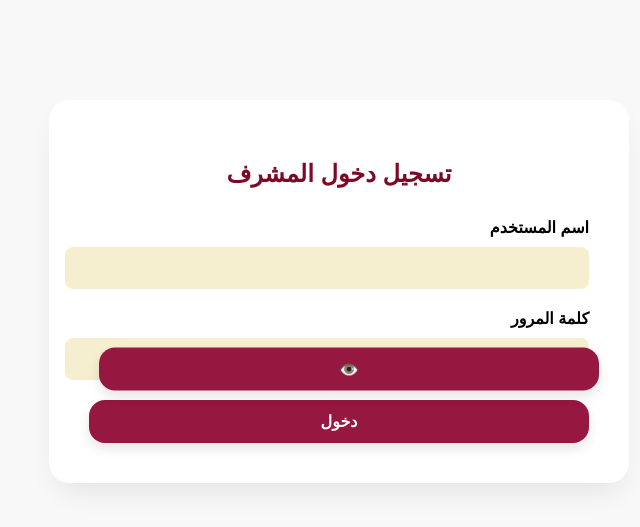
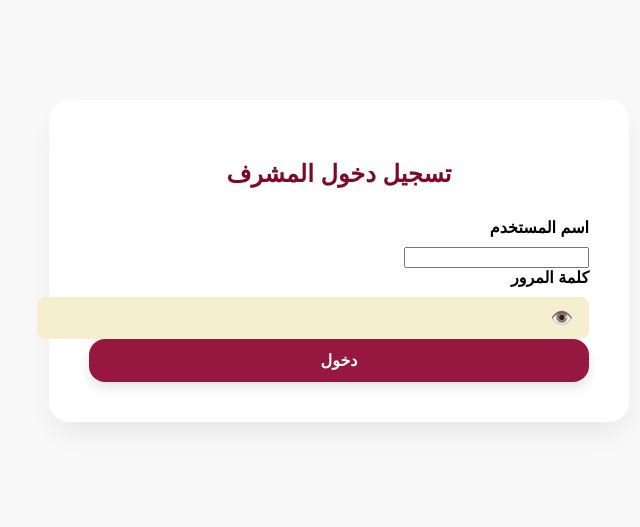
Before and after one commit to daisyda/eid-sacrifice, a Django app: template main_app/templates/admin/admin_login.html in a window 1280 px wide. Shown: the top 527 px of the page, without its empty margins (301-941 px from the left). Run offline with Django 5.2, Linux system fonts and the light colour scheme; the template is opened without the code that fills it, so the values that code supplies are empty.

Commit message:
update style

```diff
--- a/main_app/templates/admin/admin_login.html
+++ b/main_app/templates/admin/admin_login.html
@@ -33,32 +33,32 @@
             font-weight: bold;
         }
 
-        .login-form input {
+        .password-wrapper {
+            position: relative;
+        }
+
+        .password-wrapper input {
             width: 100%;
-            padding: 12px;
-            margin-bottom: 20px;
+            padding: 12px 40px 12px 12px;
             background-color: #f5eecf;
             border: none;
             border-radius: 8px;
             font-size: 16px;
         }
 
-        .password-wrapper {
-            position: relative;
-        }
-
         .toggle-password {
             position: absolute;
             top: 50%;
-            left: 10px;
+            right: 10px;
             transform: translateY(-50%);
             background: none;
             border: none;
             cursor: pointer;
             font-size: 18px;
+            color: #555;
         }
 
-        .login-form button {
+        .login-form button[type="submit"] {
             width: 100%;
             padding: 12px;
             background-color: #96173f;
@@ -71,7 +71,7 @@
             box-shadow: 0 6px 12px rgba(0,0,0,0.1);
         }
 
-        .login-form button:hover {
+        .login-form button[type="submit"]:hover {
             background-color: #7a1132;
         }
 
@@ -93,7 +93,7 @@
             <label for="password">كلمة المرور</label>
             <div class="password-wrapper">
                 <input type="password" name="password" id="password" required>
-                <button type="button" class="toggle-password" onclick="togglePassword()">👁️</button>
+                <button type="button" class="toggle-password" onclick="revealPassword()">👁️</button>
             </div>
 
             <button type="submit">دخول</button>
@@ -109,10 +109,13 @@
     </div>
 
     <script>
-        function togglePassword() {
+        function revealPassword() {
             const passwordInput = document.getElementById("password");
-            const type = passwordInput.getAttribute("type") === "password" ? "text" : "password";
-            passwordInput.setAttribute("type", type);
+            passwordInput.type = "text";
+
+            setTimeout(() => {
+                passwordInput.type = "password";
+            }, 1500);
         }
     </script>
 </body>
```
